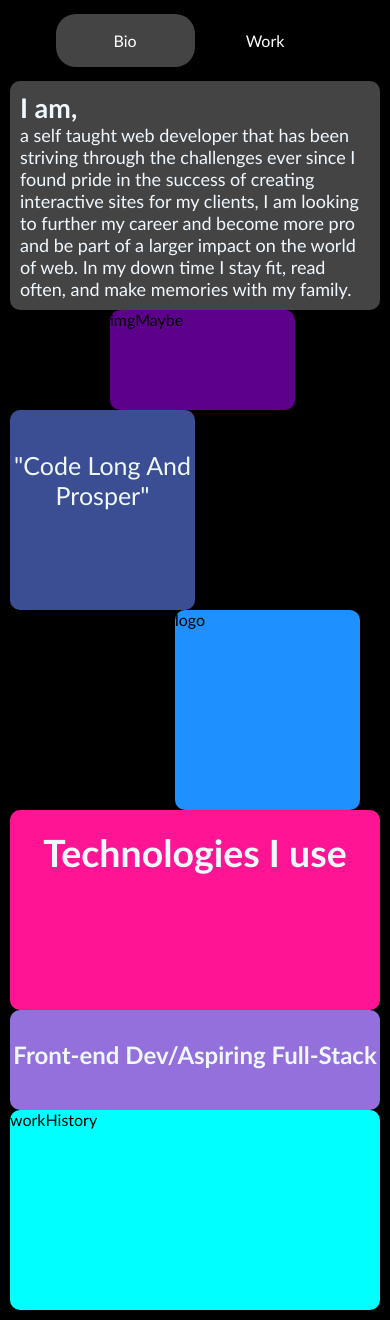
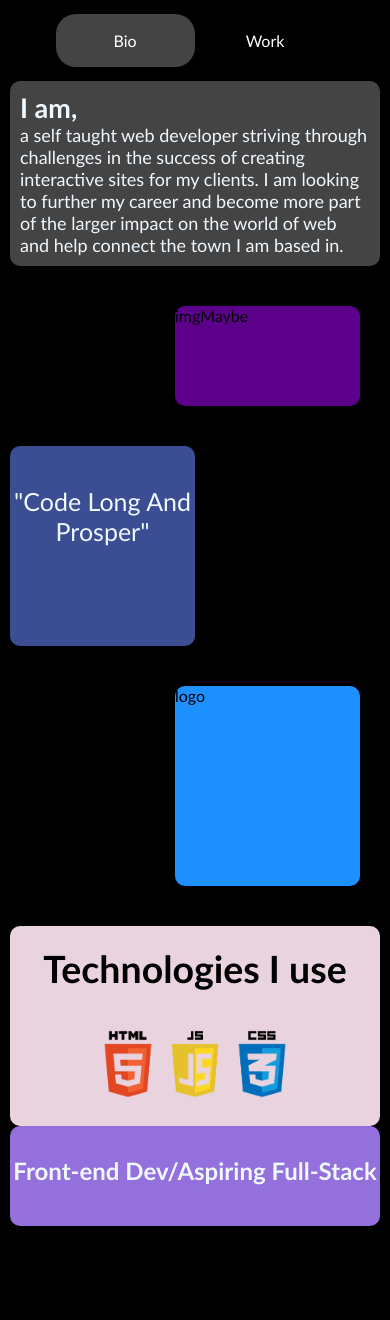
Before and after one commit to xl-15/portfolio, a plain HTML site: page index.html in a window 390 px wide. After the commit the page ends 1236 px from the top, so only its background shows below. Drawn offline with Linux system fonts and the light colour scheme.

Commit message:
1-24-0200

```diff
--- a/index.html
+++ b/index.html
@@ -33,10 +33,8 @@
        <section class="screenBio">
         <article class="quickBio">
             <h2>I am,</h2>
-            <p>a self taught web developer that has been striving through the challenges ever since I found pride
-                in the success of creating interactive sites for my clients, I am looking to further my career and
-                become more pro and be part of a larger impact on the world of web. In my down time I stay fit,
-                read often, and make memories with my family.
+            <p>a self taught web developer striving through challenges in the success of creating interactive sites for my clients. I am looking to further my career and
+                become more part of the larger impact on the world of web and help connect the town I am based in.
             </p>
         </article>
         <section class="imgMaybe">imgMaybe</section>
@@ -46,12 +44,19 @@
         <section class="logoMaybe">logo</section>
         <section class="techList">
             <h2>Technologies I use</h2>
+            <img src="pngegg.png" alt="FrontEndStack">
         </section>
         <section class="title">
             <h2>Front-end Dev/Aspiring Full-Stack</h2>
         </section>
-        <section class="workHistory">workHistory</section>
+
        </section>
+
+
+
+
+
+
 
         <section class="screenWork">
             <section class="workSpot">hello</section>
@@ -60,6 +65,11 @@
         </section>
 
 
+
+
+        <section class="footElm">
+
+        </section>
         <script src="port.js"></script>
     </body>
 </html>
--- a/port.css
+++ b/port.css
@@ -56,14 +56,10 @@ form {
   background-color: ;
 
 }
-/* like parted clouds in the sky, they'll never form the same shape, even blend through again. The words i type down may
-feel the same as common droplets and be left to dry.
 
-To start a new beginning again. These words fall into this screen,
-my heart into my grasp it falls,
-this storm i bring upon you holds past winters autumns and falls. the storm in me wishes you again it seems to if youve been morned.
-Yet i know you have, yet simular to that i have,  but yet did i know then what i know now. And yet these clouds could look once more familier.
-/*  */
+
+
+
 .selected {
   position: absolute;
   top: 1px;
@@ -169,12 +165,16 @@ input[type=radio]:checked + .off-label + .selected {
 .techList{
     grid-row-start: 3;
     grid-row-end: 6;
-    background-color: deeppink;
+    background-color: rgb(233, 211, 223);
     border-radius: 10px;
     text-align: center;
     padding-top: 20px;
-    color: aliceblue;
+    color: rgb(0, 0, 0);
     font-size: 25px;
+}
+.techList img{
+  width: 200px;
+  padding-top: 35px;
 }
 .title{
     background-color: mediumpurple;
@@ -183,14 +183,10 @@ input[type=radio]:checked + .off-label + .selected {
     padding-top: 30px;
     color: aliceblue;
 }
-.workHistory{
-    grid-row-start: 4;
-    grid-row-end: 6;
-    grid-column-start: 2;
-    grid-column-end: 4;
-    background-color: aqua;
-    border-radius: 10px;
-}
+
+
+
+
 
 .screenWork{
   padding: 150px 0 0 0 ;
@@ -210,13 +206,11 @@ input[type=radio]:checked + .off-label + .selected {
 
 
 
-@media(min-width:900px){
-  .screenBio{
-    display: grid;
-  }
+@media(min-width: 967px){
+
 }
 
-@media(max-width: 900px){
+@media(max-width:  967px){
   .screenBio{
     padding: 10px;
     display: flex;
@@ -226,39 +220,35 @@ input[type=radio]:checked + .off-label + .selected {
 
   }
   .imgMaybe{
+    margin-top: 40px;
     height: 100px;
     width: 50%;
-    margin-left: 100px;
+    margin-left: 165px;
   }
   .quoteMaybe{
+    margin-top: 40px;
     height: 200px;
     width: 50%;
   }
   .logoMaybe{
+    margin-top: 40px;
     height: 200px;
     width: 50%;
     margin-left: 165px;
   }
   .techList{
+    margin-top: 40px;
     height: 200px;
   }
+
   .title{
     height: 100px;
   }
   .workHistory{
     height: 200px;
   }
-
-
-
-
-
-
-
-
-
   .screenWork{
     padding: 10px;
     height: ;
   }
-}
+}  */
--- a/port.js
+++ b/port.js
@@ -10,27 +10,16 @@ function showWorkPage(){
 }
 
 function showBioPage(){
-   if(window.innerWidth < 900){
+
     bioPage.style.display='flex'
     workPage.style.display= 'none'
-   }
-   else{
+
+
     bioPage.style.display = 'grid'
     workPage.style.display= 'none'
-   }
+
 
 
 }
-function screenSize(){
-    if(window.innerWidth < 900){
-    bioPage.style.display='flex'
-    workPage.style.display= 'none'
-    }
-}
-function screenSize2(){
-    if(window.innerWidth > 900){
-    bioPage.style.display='grid'
-    workPage.style.display= 'none'
-    }
-}
+
 // if window is > than 660, display bioPage.style.display='grid'
```
Also changed, not shown: pngegg.png (added).
